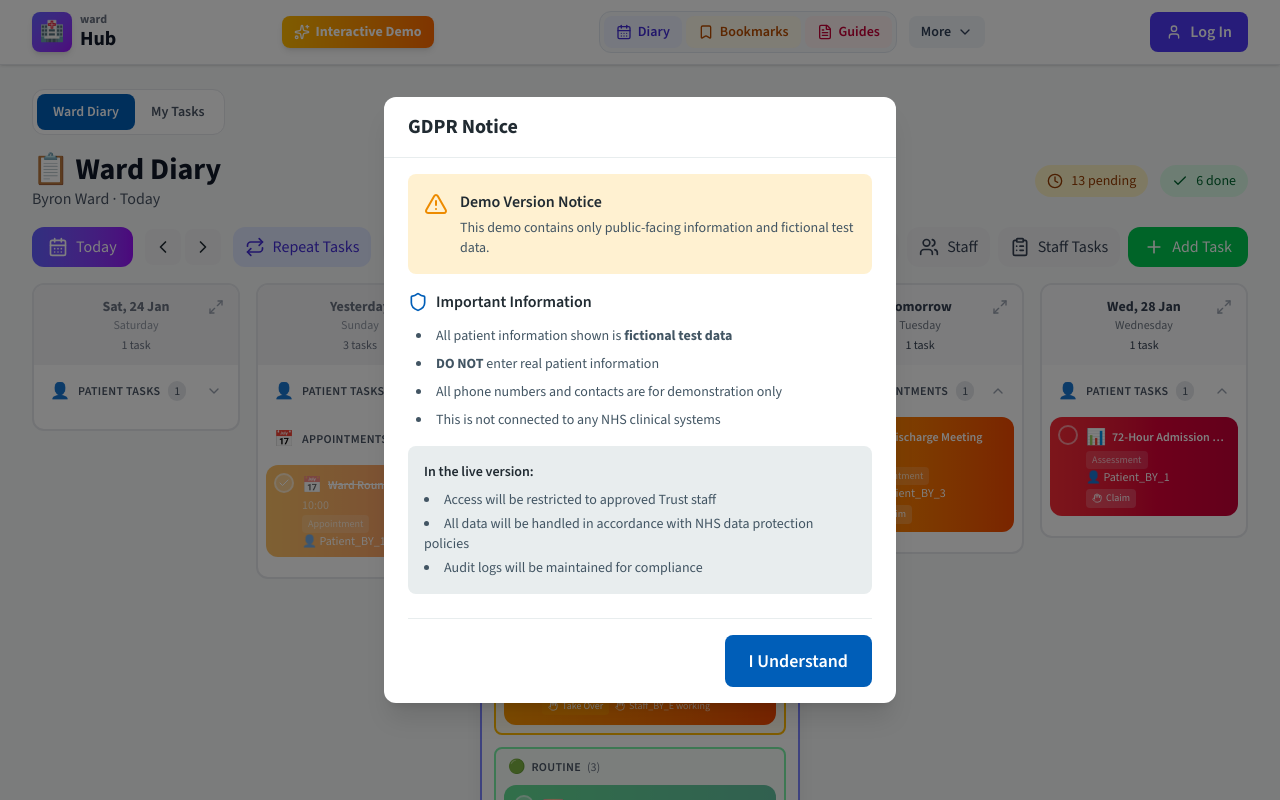
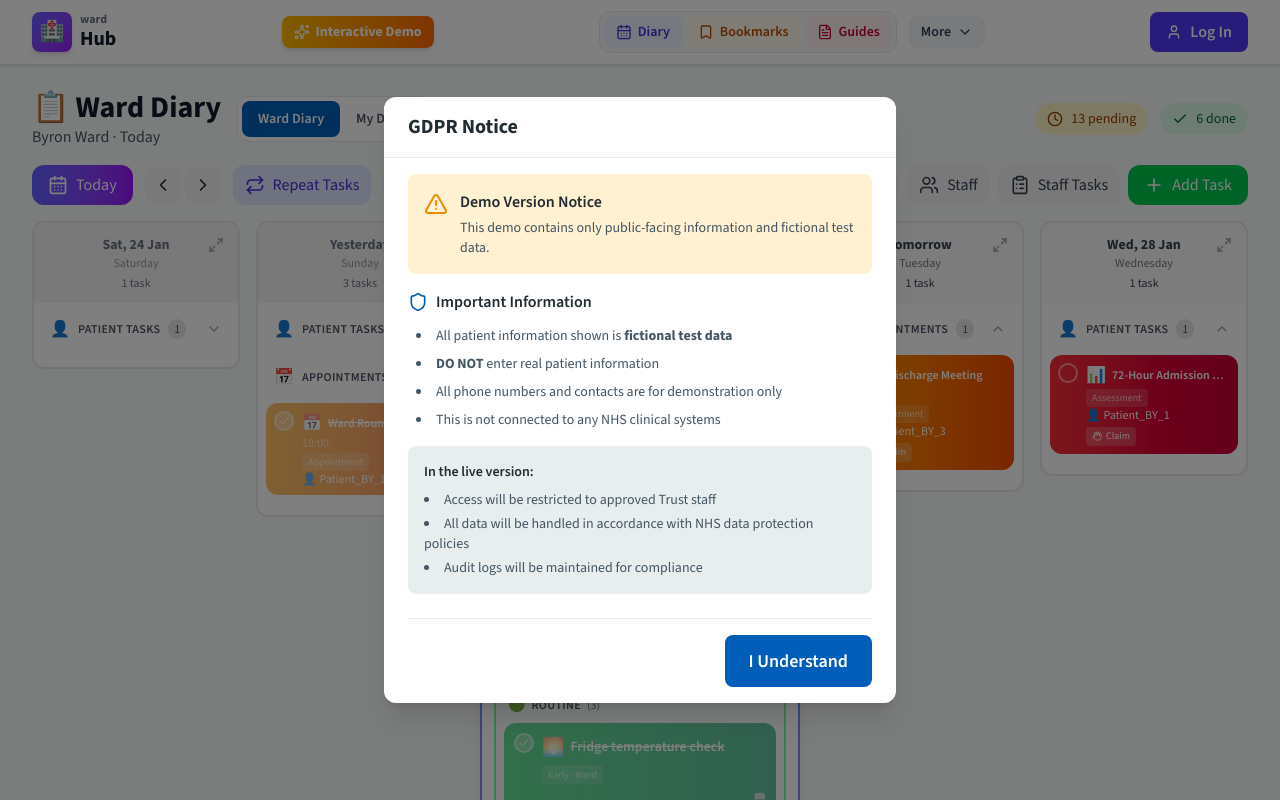
Before and after one commit to Sharpy20/hub-alpha, a Next.js app: page /tasks in a window 1280 px wide. Shown: the top 800 px of the page. Built offline with nearby package versions, Linux system fonts and the light colour scheme.

Commit message:
Move diary toggle inline with heading, rename to Ward Diary / My Diary
Toggle now sits to the right of the heading instead of above it.
Renamed 'My Tasks' to 'My Diary' across both pages.

Co-Authored-By: Claude Opus 4.6 (1M context) <noreply@anthropic.com>

```diff
--- a/src/app/my-tasks/page.tsx
+++ b/src/app/my-tasks/page.tsx
@@ -153,23 +153,24 @@ export default function MyTasksPage() {
   return (
     <MainLayout>
       <div className="space-y-6">
-        {/* View toggle: Ward Diary / My Tasks */}
-        <div className="flex items-center bg-white rounded-xl border border-gray-200 p-1 w-fit">
-          <Link href="/tasks" className="px-4 py-2 rounded-lg text-gray-600 hover:bg-gray-100 font-semibold text-sm transition-colors no-underline">
-            Ward Diary
-          </Link>
-          <div className="px-4 py-2 rounded-lg bg-nhs-blue text-white font-semibold text-sm">
-            My Tasks
-          </div>
-        </div>
-
         {/* Header */}
         <div className="flex flex-col sm:flex-row sm:items-center justify-between gap-4">
-          <div>
-            <h1 className="text-3xl font-bold text-gray-900">My Tasks</h1>
-            <p className="text-gray-600">
-              {user.name} · {user.ward} Ward
-            </p>
+          <div className="flex items-center gap-4">
+            <div>
+              <h1 className="text-3xl font-bold text-gray-900">My Diary</h1>
+              <p className="text-gray-600">
+                {user.name} · {user.ward} Ward
+              </p>
+            </div>
+            {/* View toggle */}
+            <div className="flex items-center bg-white rounded-xl border border-gray-200 p-1">
+              <Link href="/tasks" className="px-4 py-2 rounded-lg text-gray-600 hover:bg-gray-100 font-semibold text-sm transition-colors no-underline">
+                Ward Diary
+              </Link>
+              <div className="px-4 py-2 rounded-lg bg-nhs-blue text-white font-semibold text-sm">
+                My Diary
+              </div>
+            </div>
           </div>
 
           <div className="flex items-center gap-3">
--- a/src/app/tasks/page.tsx
+++ b/src/app/tasks/page.tsx
@@ -2340,23 +2340,24 @@ export default function TasksPage() {
   return (
     <MainLayout>
       <div className="space-y-4">
-        {/* View toggle: Ward Diary / My Tasks */}
-        <div className="flex items-center bg-white rounded-xl border border-gray-200 p-1 w-fit">
-          <div className="px-4 py-2 rounded-lg bg-nhs-blue text-white font-semibold text-sm">
-            Ward Diary
-          </div>
-          <Link href="/my-tasks" className="px-4 py-2 rounded-lg text-gray-600 hover:bg-gray-100 font-semibold text-sm transition-colors no-underline">
-            My Tasks
-          </Link>
-        </div>
-
         {/* Header */}
         <div className="flex flex-col sm:flex-row sm:items-center justify-between gap-4">
-          <div>
-            <h1 className="text-3xl font-bold text-gray-900">📋 Ward Diary</h1>
-            <p className="text-gray-600">
-              {activeWard} Ward · {formatDisplayDate(focusedDate || todayStr)}
-            </p>
+          <div className="flex items-center gap-4">
+            <div>
+              <h1 className="text-3xl font-bold text-gray-900">📋 Ward Diary</h1>
+              <p className="text-gray-600">
+                {activeWard} Ward · {formatDisplayDate(focusedDate || todayStr)}
+              </p>
+            </div>
+            {/* View toggle */}
+            <div className="flex items-center bg-white rounded-xl border border-gray-200 p-1">
+              <div className="px-4 py-2 rounded-lg bg-nhs-blue text-white font-semibold text-sm">
+                Ward Diary
+              </div>
+              <Link href="/my-tasks" className="px-4 py-2 rounded-lg text-gray-600 hover:bg-gray-100 font-semibold text-sm transition-colors no-underline">
+                My Diary
+              </Link>
+            </div>
           </div>
 
           <div className="flex items-center gap-3">
```
